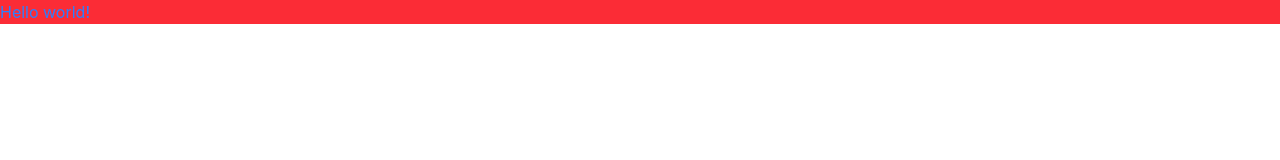
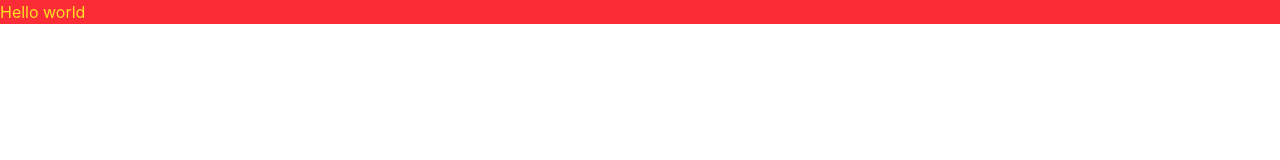
Before and after one commit to Findiepman/VOID, a React (Vite) app: page / in a window 1280 px wide. Shown: the top 160 px of the page. Built offline with nearby package versions, Linux system fonts and the light colour scheme.

Commit message:
Added basic stuff

```diff
--- a/package.json
+++ b/package.json
@@ -11,8 +11,12 @@
   },
   "dependencies": {
     "@tailwindcss/postcss": "^4.2.2",
+    "@tailwindcss/vite": "^4.2.2",
+    "lucide-react": "^1.6.0",
     "react": "^19.2.4",
-    "react-dom": "^19.2.4"
+    "react-dom": "^19.2.4",
+    "react-draggable": "^4.5.0",
+    "zustand": "^5.0.12"
   },
   "devDependencies": {
     "@eslint/js": "^9.39.4",
--- a/src/App.tsx
+++ b/src/App.tsx
@@ -1,7 +1,9 @@
+import { Desktop } from "./components/desktop"
+
 function App() {
   return (
     <main>
-    <div className="bg-red-500 text-blue-500">Hello world!</div>
+    <Desktop />
       </main>
   )
 }
--- a/src/components/desktop.tsx
+++ b/src/components/desktop.tsx
@@ -0,0 +1,8 @@
+export function Desktop() {
+
+
+
+    return (
+        <main className="bg-red-500 text-yellow-300">Hello world</main>
+    )
+}
```
Also changed, not shown: 1 other file (tests, documents, lock files or other folders).
